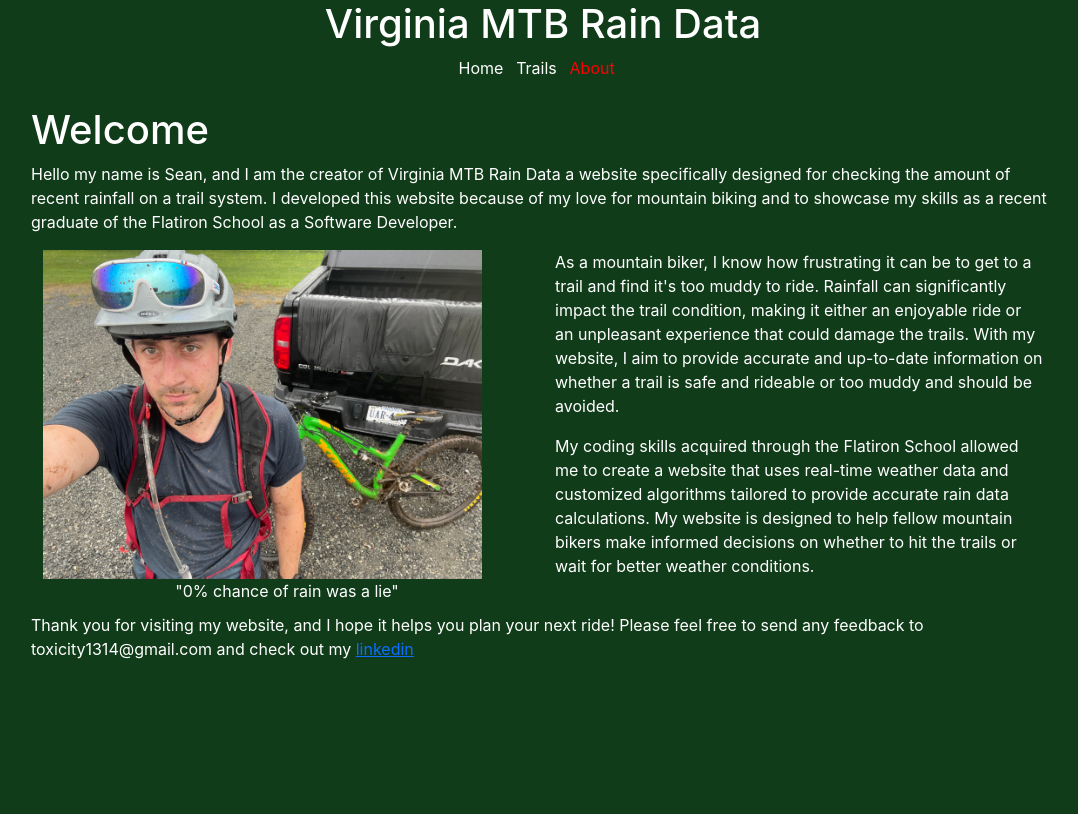
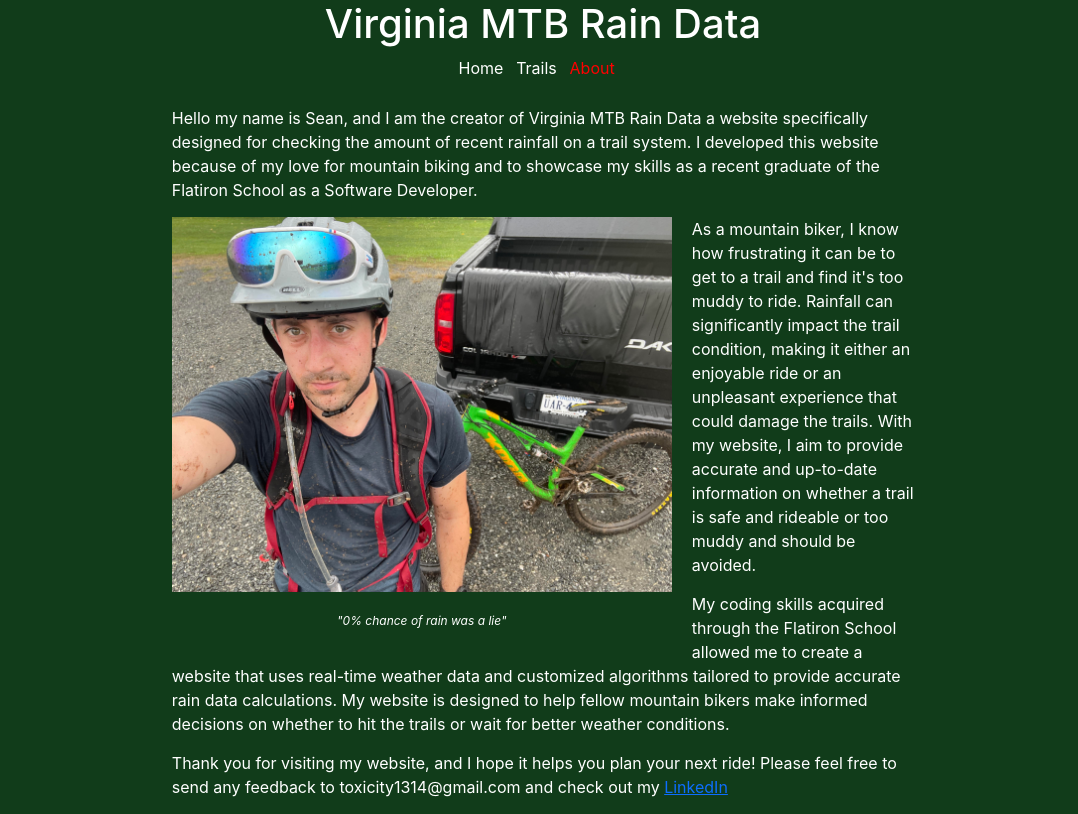
Before and after one commit to Toxicity1314/DMV_MTB_trail_status, a React (Create React App) app in the folder client/: page /About in a window 1280 px wide. Shown: the whole page, without its empty margins (97-1175 px from the left). Built offline with nearby package versions, Linux system fonts and the light colour scheme; no server answers.

Commit message:
about me updated

```diff
--- a/client/src/App.js
+++ b/client/src/App.js
@@ -7,6 +7,7 @@ import TrailSystems from "./components/TrailSystems/TrailSystems";
 import About from "./components/About";
 import { UserProvider } from "./context/user";
 import { FormDataProvider } from "./context/formDataContext";
+import { ActiveProvider } from "./context/ActiveContext"
 
 function App() {
   return (
@@ -15,12 +16,14 @@ function App() {
         <h1 style={{ textAlign: "center" }}>Virginia MTB Rain Data</h1>
         <NavBar />
         <FormDataProvider>
+          <ActiveProvider>
           <Routes>
             <Route path="/TrailSystem/:id" element={<TrailPage />} />
             <Route path="/Explore" element={<TrailSystems />} />
             <Route path="/" element={<Home />} />
             <Route path="/About" element={<About />} />
           </Routes>
+          </ActiveProvider>
         </FormDataProvider>
       </UserProvider>
     </div>
--- a/client/src/components/About.js
+++ b/client/src/components/About.js
@@ -1,14 +1,12 @@
 import React from "react";
 import muddy from "../muddy.jpg";
-import Container from "react-bootstrap/Container";
-import Row from "react-bootstrap/Row";
-import Col from "react-bootstrap/Col";
+import { AboutStyle } from "./styles";
 
 function About() {
   return (
-    <div className="about">
-      <h1 className="centerPlease">Welcome</h1>
-      <div>
+    <AboutStyle>
+
+      <div className="narrow">
         <p>
           Hello my name is Sean, and I am the creator of Virginia MTB Rain Data
           a website specifically designed for checking the amount of recent
@@ -16,50 +14,89 @@ function About() {
           love for mountain biking and to showcase my skills as a recent
           graduate of the Flatiron School as a Software Developer.
         </p>
-        <Container>
-          <Row>
-            <Col>
-              <div className="imageSetup">
+        <div className="wrap">
           <img
-                  className="picture"
+            className="wrap"
             src={muddy}
             alt="Mountain bike at the top of a mountain"
           />
-                <span className="caption">"0% chance of rain was a lie"</span>
+          <div className="caption">"0% chance of rain was a lie"</div>
         </div>
-            </Col>
-            <Col>
         <p>
-                As a mountain biker, I know how frustrating it can be to get to
-                a trail and find it's too muddy to ride. Rainfall can
-                significantly impact the trail condition, making it either an
-                enjoyable ride or an unpleasant experience that could damage the
-                trails. With my website, I aim to provide accurate and
-                up-to-date information on whether a trail is safe and rideable
-                or too muddy and should be avoided.
+          As a mountain biker, I know how frustrating it can be to get to a
+          trail and find it's too muddy to ride. Rainfall can significantly
+          impact the trail condition, making it either an enjoyable ride or an
+          unpleasant experience that could damage the trails. With my website, I
+          aim to provide accurate and up-to-date information on whether a trail
+          is safe and rideable or too muddy and should be avoided.
         </p>
         <p>
-                My coding skills acquired through the Flatiron School allowed me
-                to create a website that uses real-time weather data and
-                customized algorithms tailored to provide accurate rain data
-                calculations. My website is designed to help fellow mountain
-                bikers make informed decisions on whether to hit the trails or
-                wait for better weather conditions.
+          My coding skills acquired through the Flatiron School allowed me to
+          create a website that uses real-time weather data and customized
+          algorithms tailored to provide accurate rain data calculations. My
+          website is designed to help fellow mountain bikers make informed
+          decisions on whether to hit the trails or wait for better weather
+          conditions.
         </p>
-            </Col>
-          </Row>
-        </Container>
         <p>
           Thank you for visiting my website, and I hope it helps you plan your
           next ride! Please feel free to send any feedback to
           toxicity1314@gmail.com and check out my{" "}
-          <a target="_blank" href="https://www.linkedin.com/in/sean-welsh">
-            {" "}
-            linkedin
+          <a href="https://www.linkedin.com/in/sean-welsh">
+            LinkedIn
           </a>
         </p>
       </div>
-    </div>
+    </AboutStyle>
+    // <AboutStyle>
+
+    // <div className="about">
+    //   <h1>Welcome</h1>
+    //   <div className="content">
+    //     <div className="left">
+    //       <img
+    //               className="picture"
+    //               src={muddy}
+    //               alt="Mountain bike at the top of a mountain"
+    //               />
+    //               </div>
+    //               <div className="right">
+    //                 <p>
+    //                   Hello my name is Sean, and I am the creator of Virginia MTB Rain Data
+    //                   a website specifically designed for checking the amount of recent
+    //                   rainfall on a trail system. I developed this website because of my
+    //                   love for mountain biking and to showcase my skills as a recent
+    //                   graduate of the Flatiron School as a Software Developer.
+    //                 </p>
+    //                 <p>
+    //                   As a mountain biker, I know how frustrating it can be to get to
+    //                   a trail and find it's too muddy to ride. Rainfall can
+    //                   significantly impact the trail condition, making it either an
+    //                   enjoyable ride or an unpleasant experience that could damage the
+    //                   trails. With my website, I aim to provide accurate and
+    //                   up-to-date information on whether a trail is safe and rideable
+    //                   or too muddy and should be avoided.
+    //                 </p>
+    //               </div>
+    //             </div>
+    //             <p>
+    //               My coding skills acquired through the Flatiron School allowed me
+    //               to create a website that uses real-time weather data and
+    //               customized algorithms tailored to provide accurate rain data
+    //               calculations. My website is designed to help fellow mountain
+    //               bikers make informed decisions on whether to hit the trails or
+    //               wait for better weather conditions.
+    //             </p>
+    //             <p>
+    //               Thank you for visiting my website, and I hope it helps you plan your
+    //               next ride! Please feel free to send any feedback to
+    //               toxicity1314@gmail.com and check out my{" "}
+    //               <a target="_blank" href="https://www.linkedin.com/in/sean-welsh">
+    //                 LinkedIn
+    //               </a>
+    //             </p>
+    //           </div>
+    //               </AboutStyle>
   );
 }
 
--- a/client/src/components/TrailSystems/TrailSystems.js
+++ b/client/src/components/TrailSystems/TrailSystems.js
@@ -4,14 +4,15 @@ import TrailSystemsForm from "./TrailSystemsForm";
 import TrailSystemsPagination from "./TrailSystemsPagination";
 import { TrailSystemGrid } from "../styles";
 import { FormDataContext } from "../../context/formDataContext";
+import { ActiveContext } from "../../context/ActiveContext";
 
 function TrailSystems() {
   const [trailSystems, setTrailSystems] = useState([]);
-  const [active, setActive] = useState(1);
   const [trailCount, setTrailCount] = useState(0);
-  const { formData } = useContext(FormDataContext);
-  const { setFormData } = useContext(FormDataContext);
-  //change active to useContext
+  const { formData, setFormData } = useContext(FormDataContext);
+  const {active, setActive} = useContext(ActiveContext)
+
+  //Fetch data and handle errors
   useEffect(() => {
     fetch(`/trail_systems`)
       .then((r) => r.json())
@@ -24,6 +25,7 @@ function TrailSystems() {
       });
   }, []);
 
+  //Memoized calculations
   const maxActive = useMemo(() => {
     return Math.ceil(trailCount / formData.trailsPerPage);
   }, [trailCount, formData.trailsPerPage]);
@@ -32,7 +34,6 @@ function TrailSystems() {
     return active >= maxActive;
   }, [active, maxActive]);
 
-  //Why does useMemo work and how???
   const filteredTrails = useMemo(() => {
     let trails = trailSystems.filter((trail) =>
       trail.name.toLowerCase().includes(formData.search.toLowerCase())
@@ -42,7 +43,7 @@ function TrailSystems() {
     }
     setTrailCount(trails.length);
     return trails;
-  }, [formData.search, trailSystems, activeToLarge, maxActive, trailCount]);
+  }, [formData.search, trailSystems, activeToLarge, maxActive, trailCount, setActive]);
 
   const sortedTrails = useMemo(() => {
     let hours = formData.sort.slice(3);
--- /dev/null
+++ b/client/src/components/styles/AboutStyle.js
@@ -0,0 +1,95 @@
+import styled from "styled-components";
+
+export default styled.div`
+      @media screen and (max-width: 823px) {
+        .narrow {
+          padding-left: 21%;
+          padding-right: 21%;
+        }
+        .wrap {
+          float: left;
+          width: 100px;
+          shape-margin: 20px;
+          margin-right: 20px;
+          margin-bottom: 20px;
+        }
+      }
+
+      @media screen and (min-width: 824px) {
+        .narrow {
+          padding-left: 21%;
+          padding-right: 21%;
+        }
+        .wrap {
+          float: left;
+          width: 250px;
+          shape-margin: 20px;
+          margin-right: 20px;
+          margin-bottom: 20px;
+        }
+      }
+
+      @media screen and (min-width: 1240px) {
+        .narrow {
+          padding-left: 21%;
+          padding-right: 21%;
+        }
+        .wrap {
+          float: left;
+          width: 500px;
+          shape-margin: 20px;
+          margin-right: 20px;
+          margin-bottom: 20px;
+        }
+      }
+  p {
+    margin: 0 0 15px 0;
+    /* text-align: justify; */
+  }
+
+
+  .caption {
+    font-style: italic;
+    font-size: 12px;
+    text-align: center;
+    margin-top: 5px;
+  }
+
+  /* .about {
+  padding: 20px;
+}
+
+h1 {
+  text-align: center;
+}
+
+.content {
+  display: flex;
+  flex-wrap: wrap;
+}
+
+.left {
+  flex: 1;
+}
+
+.right {
+  flex: 2;
+}
+
+.picture {
+  max-width: 100%;
+}
+
+
+
+a {
+  text-decoration: none;
+  color: #007bff;
+}
+
+a:hover {
+  text-decoration: underline;
+}
+
+ */
+`;
--- a/client/src/components/styles/index.js
+++ b/client/src/components/styles/index.js
@@ -1,5 +1,6 @@
 import TrailCardStyle from "./TrailCardStyle";
 import TrailPageStyles from "./TrailPageStyles";
 import TrailSystemGrid from "./TrailSystemGrid";
+import AboutStyle from "./AboutStyle";
 
-export { TrailCardStyle, TrailPageStyles, TrailSystemGrid };
+export { TrailCardStyle, TrailPageStyles, TrailSystemGrid, AboutStyle };
--- /dev/null
+++ b/client/src/context/ActiveContext.js
@@ -0,0 +1,18 @@
+import React, { useState } from "react";
+
+// create the context
+const ActiveContext = React.createContext();
+
+// create a provider component
+function ActiveProvider({ children }) {
+    const [active, setActive] = useState(1);
+  // the value prop of the provider will be our context data
+  // this value will be available to child components of this provider
+  return (
+    <ActiveContext.Provider value={{ active, setActive }}>
+      {children}
+    </ActiveContext.Provider>
+  );
+}
+
+export { ActiveContext, ActiveProvider };
--- a/client/src/index.css
+++ b/client/src/index.css
@@ -17,7 +17,7 @@ code {
     monospace;
 }
 
-.picture_wrap{
+/* .picture_wrap{
   position: absolute;
   top: 10;
 }
@@ -35,7 +35,7 @@ color: black;
   visibility: visible;
   opacity: 1;
 
-}
+} */
 .NavBar{
   text-align: center;
   color:white;
@@ -46,7 +46,7 @@ color: black;
   text-decoration: none;
 }
 
-.about{
+/* .about{
   margin-left: 10%;
   margin-right: 10%
 }
@@ -64,7 +64,7 @@ color: black;
 .caption {
   display: block;
   text-align: center;
-}
+} */
 .welcome{
   background-color: #4067db;
   margin-bottom: 2%;
```
Lines whose indentation alone changed are shown as unchanged.
